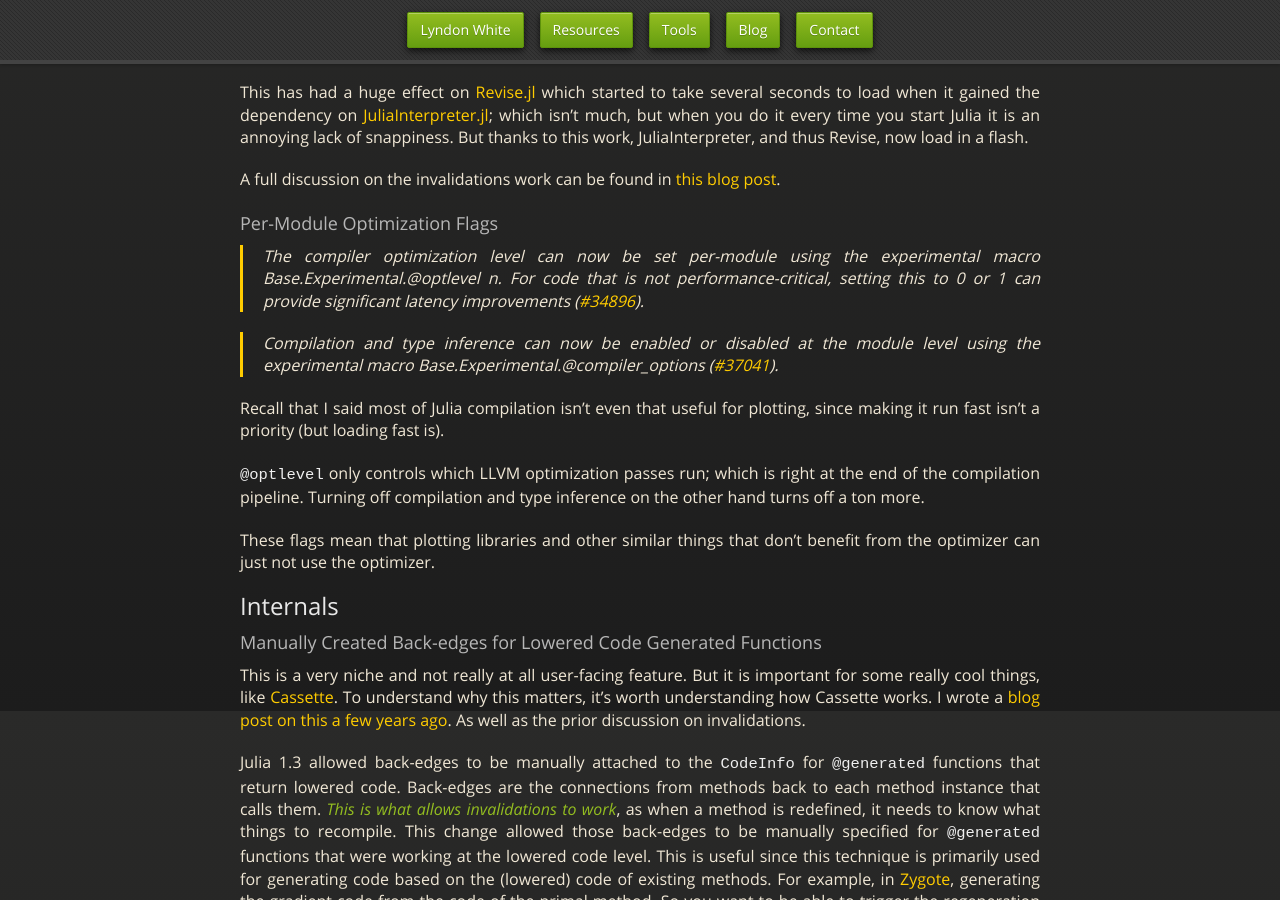
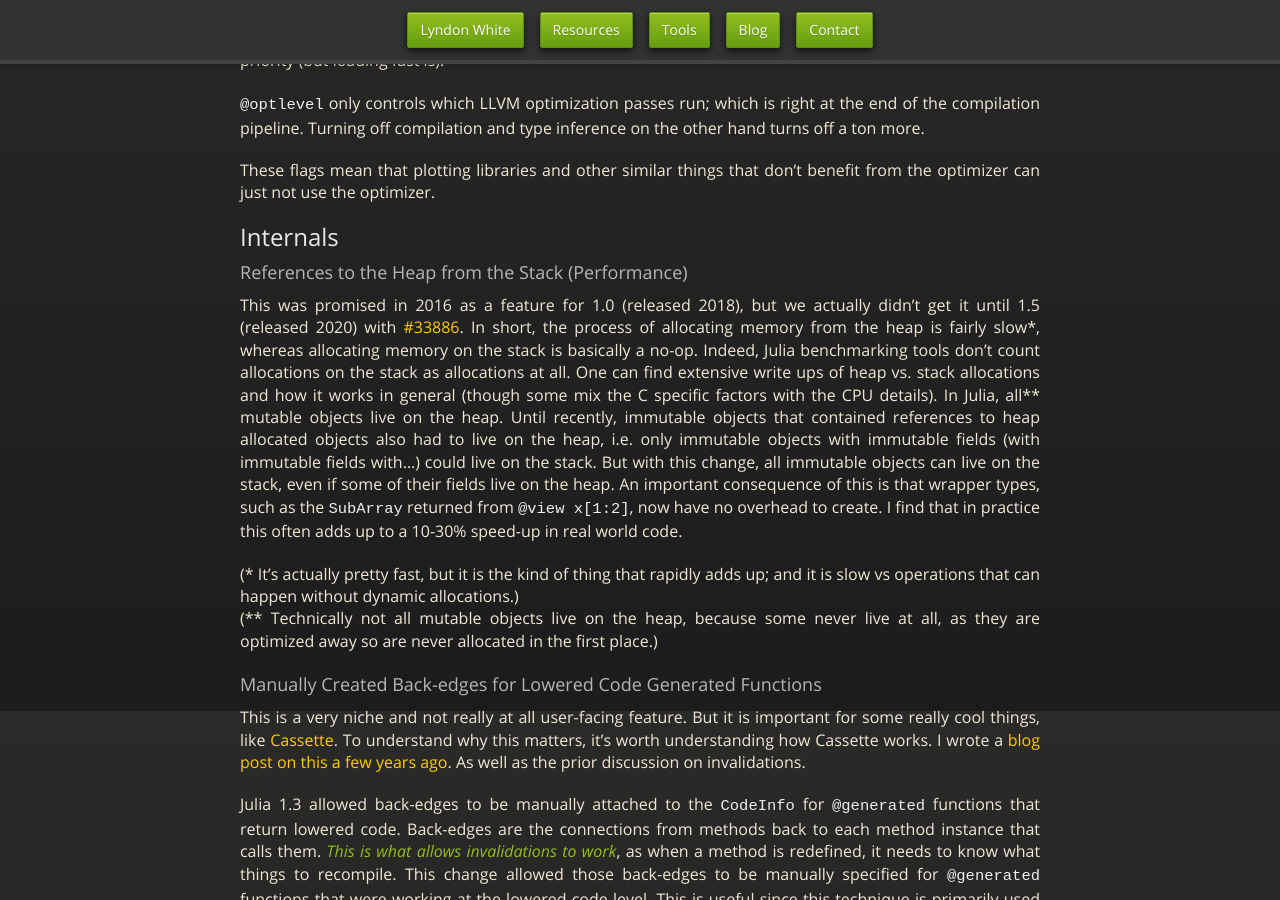
Before and after one commit to oxinabox/oxinabox.github.io, a Jekyll site: the page built from _posts/2021-02-13-Julia-1.6-what-has-changed-since-1.0.md, in a window 1280 px wide and 900 px high, scrolled down 16389 px. Built offline with Jekyll 4.4.1, drawn with Linux system fonts in a browser that asks for light colours; nearby versions of some CDN libraries; some web fonts are replaced; some of the changed text lies outside the part shown.

Commit message:
Move heap into interals

```diff
--- a/_posts/2021-02-13-Julia-1.6-what-has-changed-since-1.0.md
+++ b/_posts/2021-02-13-Julia-1.6-what-has-changed-since-1.0.md
@@ -550,6 +538,21 @@ Turning off compilation and type inference on the other hand turns off a ton mor
 These flags mean that plotting libraries and other similar things that don't benefit from the optimizer can just not use the optimizer.
 
 ## Internals
+
+### References to the Heap from the Stack (Performance)
+This was promised in 2016 as a feature for 1.0 (released 2018), but we actually didn't get it until 1.5 (released 2020) with [#33886](https://github.com/JuliaLang/julia/issues/33886).
+In short, the process of allocating memory from the heap is fairly slow\*, whereas allocating memory on the stack is basically a no-op.
+Indeed, Julia benchmarking tools don't count allocations on the stack as allocations at all.
+One can find extensive write ups of heap vs. stack allocations and how it works in general (though some mix the C specific factors with the CPU details).
+In Julia, all\*\* mutable objects live on the heap.
+Until recently, immutable objects that contained references to heap allocated objects also had to live on the heap, i.e. only immutable objects with immutable fields (with immutable fields with...) could live on the stack.
+But with this change, all immutable objects can live on the stack, even if some of their fields live on the heap.
+An important consequence of this is that wrapper types, such as the `SubArray` returned from `@view x[1:2]`, now have no overhead to create.
+I find that in practice this often adds up to a 10-30% speed-up in real world code.
+
+(\* It's actually pretty fast, but it is the kind of thing that rapidly adds up; and it is slow vs operations that can happen without dynamic allocations.) <br>
+(\*\* Technically not all mutable objects live on the heap, because some never live at all, as they are optimized away so are never allocated in the first place.)
+
 ### Manually Created Back-edges for Lowered Code Generated Functions
 This is a very niche and not really at all user-facing feature.
 But it is important for some really cool things, like [Cassette](https://github.com/jrevels/Cassette.jl).
```
Also changed, not shown: other parts of _posts/2021-02-13-Julia-1.6-what-has-changed-since-1.0.md (+0 -12 lines).
